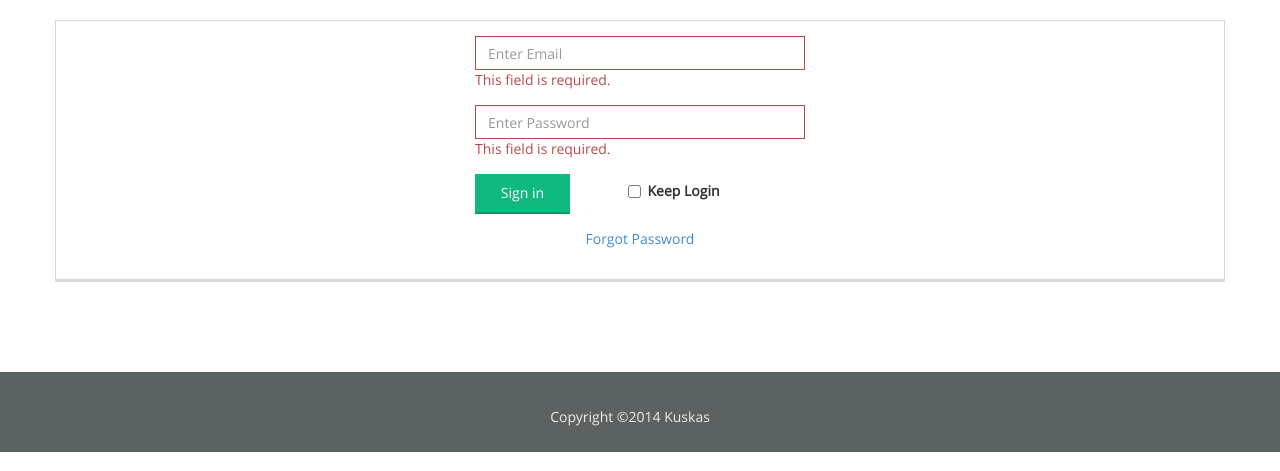
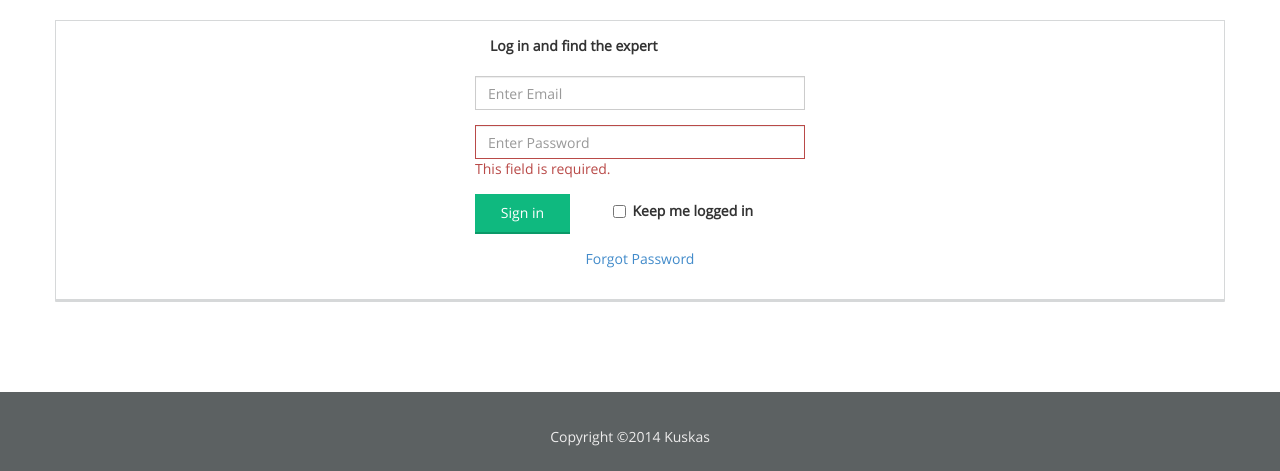
Before and after one commit to fandhi/kuskaspro, a PHP site: page /sign-in.php in a window 1280 px wide. Shown: the part 46-517 px from the top of the page. Run offline with PHP 8.4, Linux system fonts and the light colour scheme.

Commit message:
-edit sign-in.php

```diff
--- a/sign-in.php
+++ b/sign-in.php
@@ -6,9 +6,10 @@ include 'main-menu-before-login.php';
     <div class="row">
         <div class="panel">
             <form class="form-center form-horizontal" method="post" action="" name="loginForm" role="form">
-                <div class="form-group has-error">
+                <label class="append_bottom_2">Log in and find the expert</label>
+                <div class="form-group">
                     <input type="text" class="form-control" name="email" id="email" placeholder="Enter Email" value="">
-                    <span class="control-label">This field is required.</span>
+                    <!--<span class="control-label">This field is required.</span>-->
                 </div>
                 <div class="form-group has-error">
                     <input type="password" class="form-control" id="loginPassword" name="loginPassword" placeholder="Enter Password">
@@ -18,9 +19,9 @@ include 'main-menu-before-login.php';
                 <div class="col-sm-4 prefix_0">
                     <button type="button" class="btn btn-success btn-block text-center" onclick="window.location = 'landing-page-1.php';">Sign in</button>
                 </div>
-                <div class="col-sm-6 col-xs-push-1">
+                <div class="col-sm-8 col-xs-push-1 prefix_0">
                     <label class="checkbox">
-                        <input type="checkbox" value="keep-login"> Keep Login
+                        <input type="checkbox" value="keep-login"> Keep me logged in
                     </label>
                 </div>
                 </div>
```
